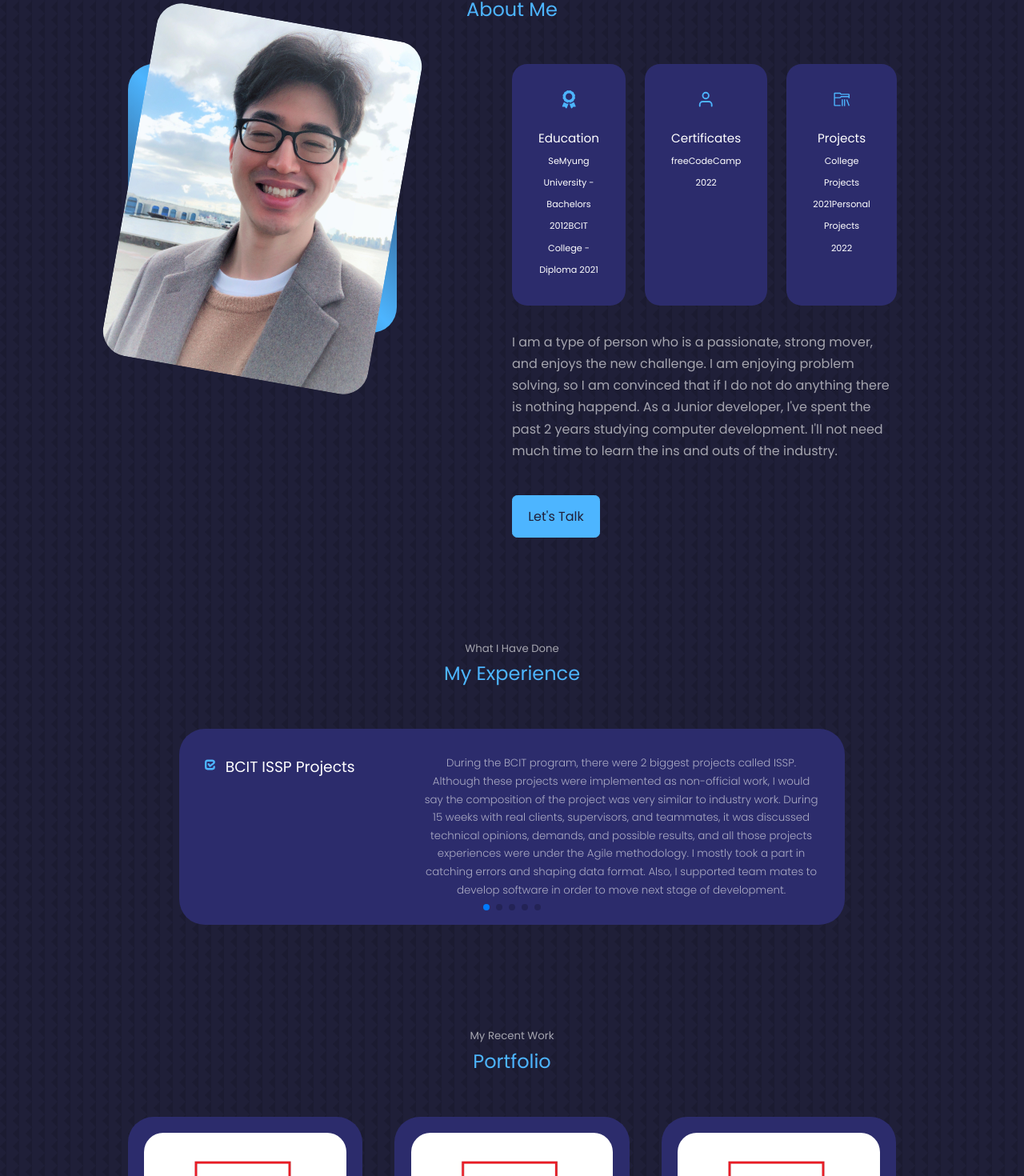
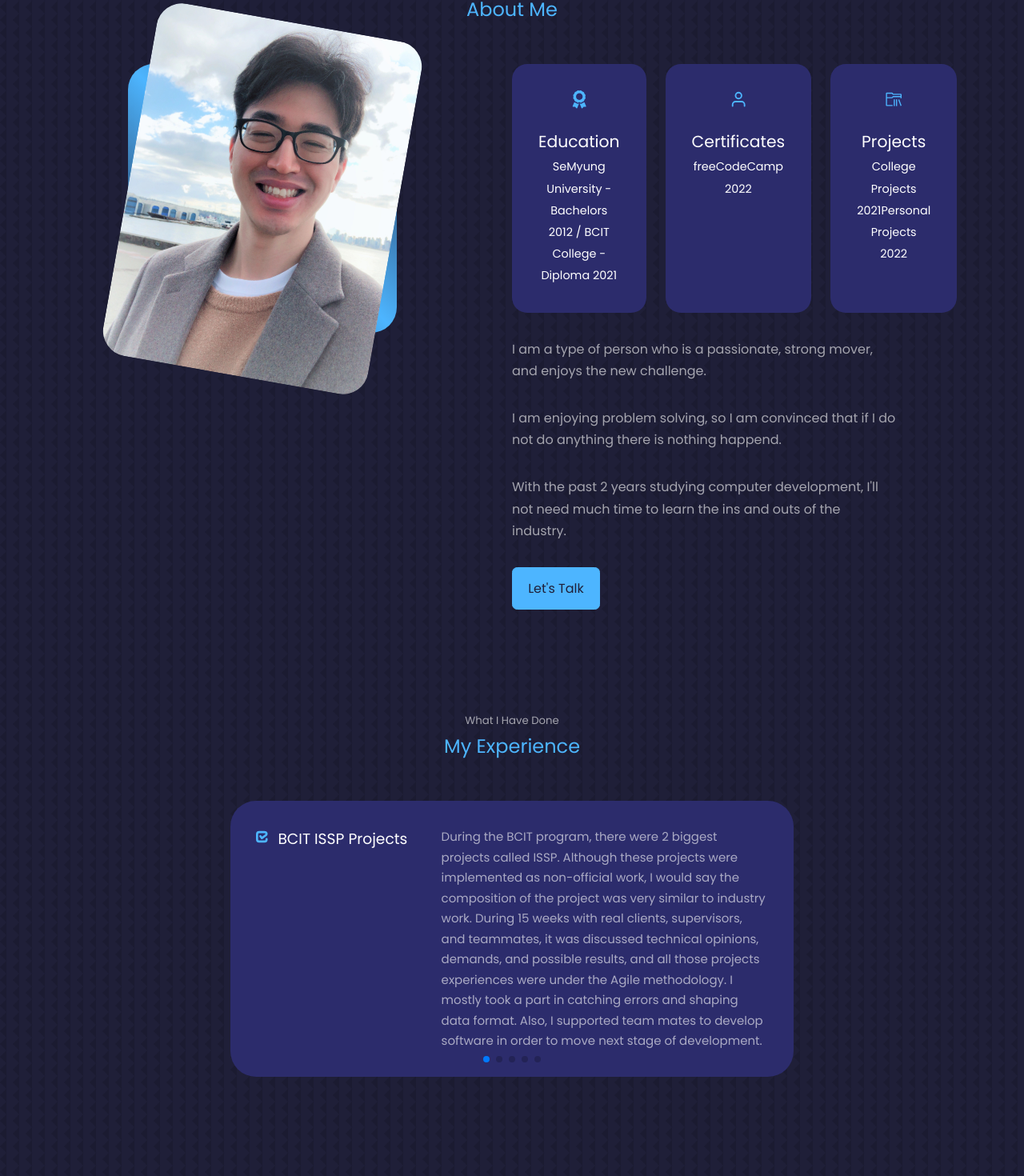
Before and after one commit to ryancho-hakhyeon/Portfolio, a React (Create React App) app: page / in a window 1280 px wide. Shown: the part 959-2429 px from the top of the page at 80% size. Built offline with nearby package versions, Linux system fonts and the light colour scheme.

Commit message:
change shape

```diff
--- a/src/components/about/About.jsx
+++ b/src/components/about/About.jsx
@@ -25,7 +25,7 @@ const About = () => {
                         <article className='about__card'>
                             <FaAward className='about__icon'/>
                             <h5>Education</h5>
-                            <small>SeMyung University - Bachelors 2012</small>
+                            <small>SeMyung University - Bachelors 2012 / </small>
                             <small>BCIT College - Diploma 2021</small>
                         </article>
 
@@ -44,9 +44,13 @@ const About = () => {
                     </div>
 
                     <p>
-                    I am a type of person who is a passionate, strong mover, and enjoys the new challenge. I am enjoying problem solving, so I am convinced that if I do not do anything there is nothing happend.
-                    As a Junior developer, I've spent the past 2 years studying computer development. I'll not need much time to learn the ins and outs of the industry.
+                    I am a type of person who is a passionate, strong mover, and enjoys the new challenge. </p>
+                    <p> I am enjoying problem solving, so I am convinced that if I do not do anything there is nothing happend. </p>
+                    <p>
+                    With the past 2 years studying computer development, I'll not need much time to learn the ins and outs of the industry.
                     </p>
+
+                    <p></p>
 
                     <a href="#contact" className='btn btn-primary'>Let's Talk</a>
                 </div>
--- a/src/components/about/about.css
+++ b/src/components/about/about.css
@@ -57,16 +57,16 @@
 }
 
 .about__card h5 {
-    font-size: 0.95rem;
+    font-size: 1.27rem;
 }
 
 .about__card small {
-    font-size: 0.7rem;
+    font-size: 0.9rem;
     color: val(--color-light);
 }
 
 .about__content p {
-    margin: 2rem 0 2.6rem;
+    margin: 2rem 0 0.5rem;
     color: var(--color-light);
 }
 
--- a/src/components/experience/experience.css
+++ b/src/components/experience/experience.css
@@ -1,10 +1,10 @@
 .container.experience__container {
-    width: 65%;
+    width: 55%;
 }
 
 .experiences {
     background: var(--color-bg-variant);
-    text-align: center;
+    text-align: left;
     padding: 2rem;
     border-radius: 2rem;
     user-select: none;
@@ -13,15 +13,16 @@
 
 .experience__title {
     text-align: left;
-    width: 40%;
+    width: 35%;
     margin: 0 0 0.8rem 0.8rem;
 }
 
 .experience__review{
     color: var(--color-light);
-    font-weight: 300;
+    font-weight: 400;
+    font-size: 15px;
     display: block;
-    width: 80%;
+    width: 70%;
     margin: 0 auto 0;
 }
 
```
